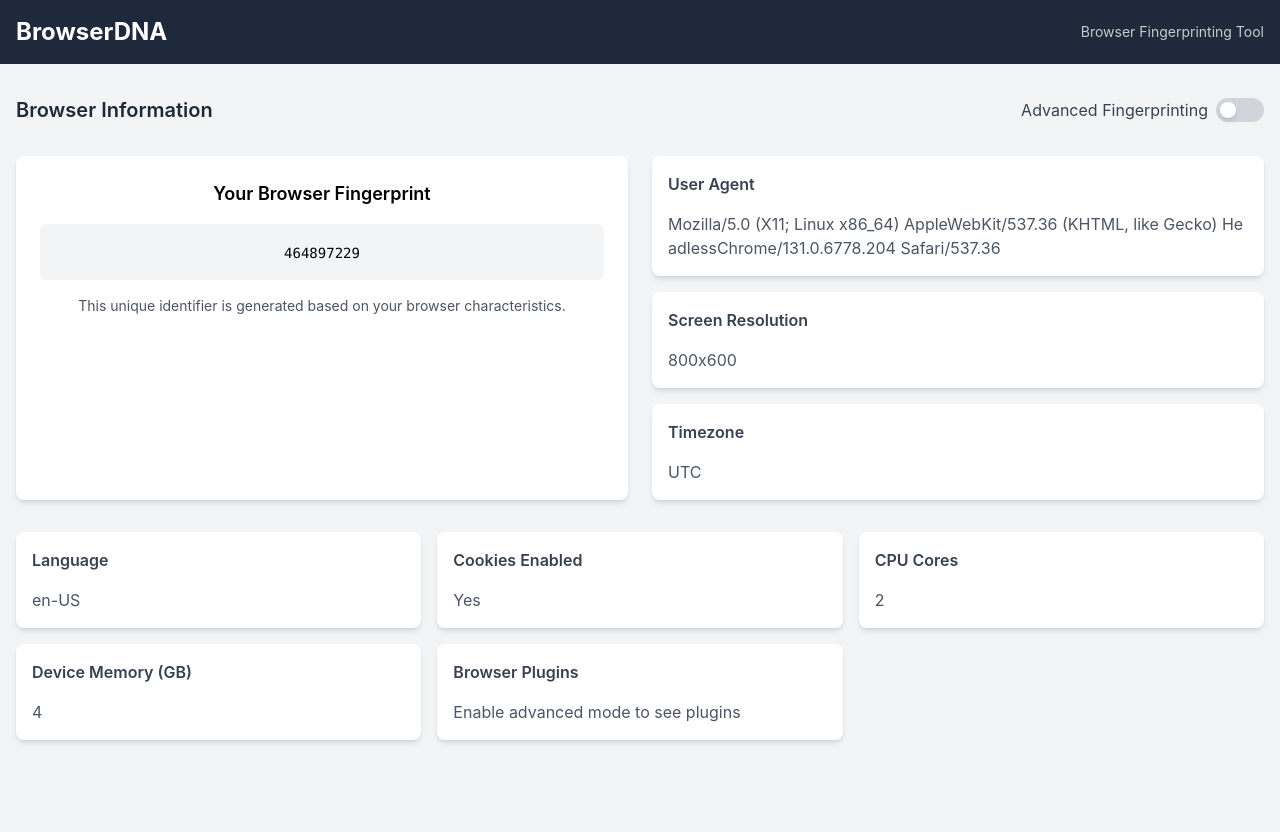
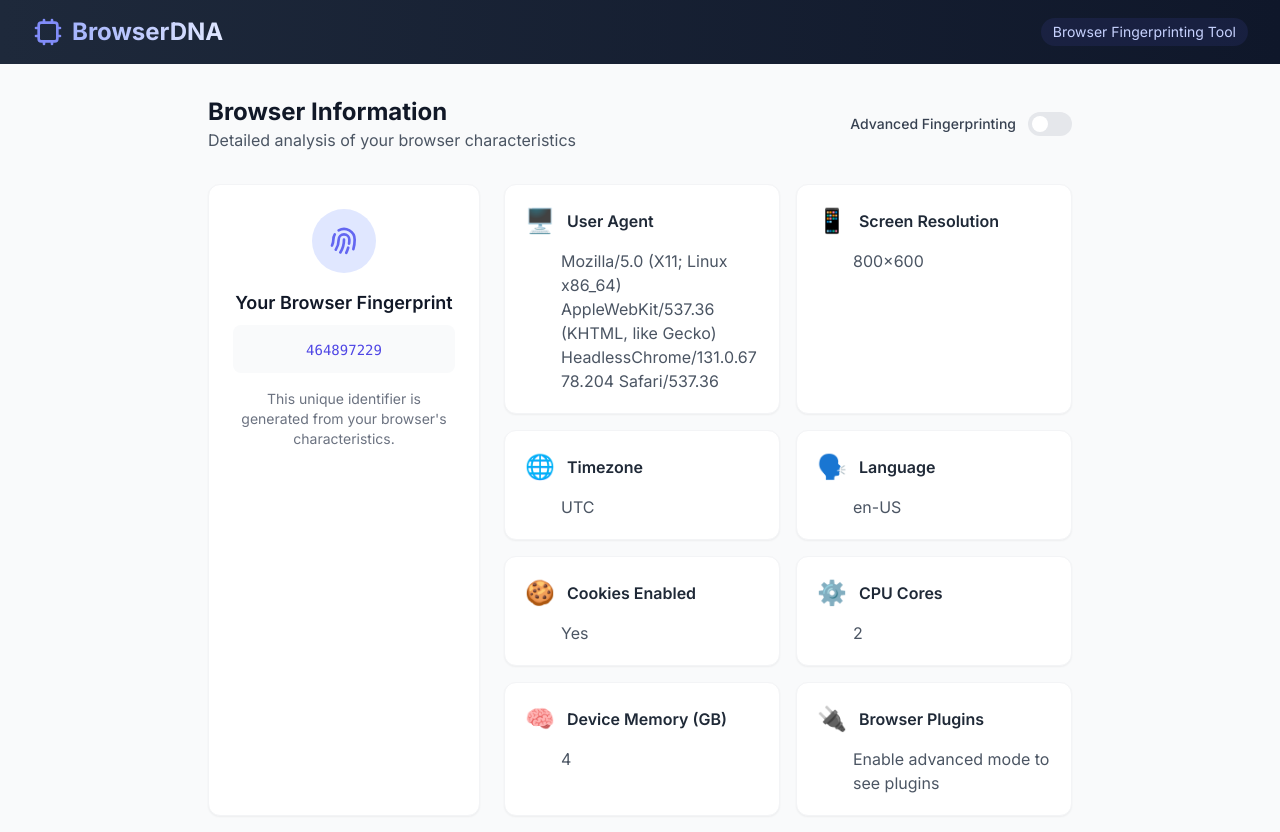
Before and after one commit to Mayaar-Irshad/BrowserDNA, a React (Create React App) app: page / in a window 1280 px wide. Shown: the top 832 px of the page. Built offline with nearby package versions, Linux system fonts and the light colour scheme.

Commit message:
improved styles a lil

```diff
--- a/public/index.html
+++ b/public/index.html
@@ -15,16 +15,12 @@
       user's mobile device or desktop. See https://developers.google.com/web/fundamentals/web-app-manifest/
     -->
     <link rel="manifest" href="%PUBLIC_URL%/manifest.json" />
-    <!--
-      Notice the use of %PUBLIC_URL% in the tags above.
-      It will be replaced with the URL of the `public` folder during the build.
-      Only files inside the `public` folder can be referenced from the HTML.
 
-      Unlike "/favicon.ico" or "favicon.ico", "%PUBLIC_URL%/favicon.ico" will
-      work correctly both with client-side routing and a non-root public URL.
-      Learn how to configure a non-root public URL by running `npm run build`.
-    -->
+    <!-- Adding Inter font -->
+  <link href="https://fonts.googleapis.com/css2?family=Inter:wght@400;500;600;700&display=swap" rel="stylesheet">
+
     <title>React App</title>
+    <!-- <title>BrowserDNA</title> -->
   </head>
   <body>
     <noscript>You need to enable JavaScript to run this app.</noscript>
--- a/src/components/FingerprintDisplay.jsx
+++ b/src/components/FingerprintDisplay.jsx
@@ -1,13 +1,20 @@
 const FingerprintDisplay = ({ fingerprint }) => {
   return (
-    <div className="bg-white rounded-lg shadow-md p-6 text-center">
-      <h3 className="text-lg font-semibold mb-4">Your Browser Fingerprint</h3>
-      <div className="bg-gray-100 p-4 rounded-md">
-        <code className="text-sm break-all">{fingerprint}</code>
+    <div className="bg-white rounded-xl shadow-sm border border-gray-100 p-6 h-full">
+      <div className="text-center">
+        <div className="w-16 h-16 bg-indigo-100 rounded-full flex items-center justify-center mx-auto mb-4">
+          <svg className="w-8 h-8 text-indigo-500" fill="none" stroke="currentColor" viewBox="0 0 24 24">
+            <path strokeLinecap="round" strokeLinejoin="round" strokeWidth="2" d="M12 11c0 3.517-1.009 6.799-2.753 9.571m-3.44-2.04l.054-.09A13.916 13.916 0 008 11a4 4 0 118 0c0 1.017-.07 2.019-.203 3m-2.118 6.844A21.88 21.88 0 0015.171 17m3.839 1.132c.645-2.266.99-4.659.99-7.132A8 8 0 008 4.07M3 15.364c.64-1.319 1-2.8 1-4.364 0-1.457.39-2.823 1.07-4" />
+          </svg>
+        </div>
+        <h3 className="text-lg font-semibold text-gray-900 mb-2">Your Browser Fingerprint</h3>
+        <div className="bg-gray-50 p-3 rounded-lg mb-4">
+          <code className="text-sm font-mono text-indigo-600 break-all">{fingerprint}</code>
+        </div>
+        <p className="text-sm text-gray-500">
+          This unique identifier is generated from your browser's characteristics.
+        </p>
       </div>
-      <p className="mt-4 text-sm text-gray-600">
-        This unique identifier is generated based on your browser characteristics.
-      </p>
     </div>
   );
 };
--- a/src/components/InfoCard.jsx
+++ b/src/components/InfoCard.jsx
@@ -1,12 +1,16 @@
 const InfoCard = ({ title, value, icon }) => {
   return (
-    <div className="bg-white rounded-lg shadow-md p-4 flex flex-col">
-      <div className="flex items-center mb-2">
-        {icon && <span className="mr-2 text-primary">{icon}</span>}
-        <h3 className="font-semibold text-gray-700">{title}</h3>
-      </div>
-      <div className="mt-2">
-        <p className="text-gray-600 break-all">{value || 'Not available'}</p>
+    <div className="bg-white rounded-xl shadow-sm border border-gray-100 overflow-hidden hover:shadow-md transition-shadow">
+      <div className="p-5">
+        <div className="flex items-center mb-3">
+          {icon && <span className="text-2xl mr-3">{icon}</span>}
+          <h3 className="font-semibold text-gray-800">{title}</h3>
+        </div>
+        <div className="pl-9"> {/* Adjust based on icon size */}
+            <p className="text-gray-600 break-words text-sm md:text-base">
+              {value || 'Not available'}
+            </p>
+        </div>
       </div>
     </div>
   );
--- a/src/components/Navbar.jsx
+++ b/src/components/Navbar.jsx
@@ -1,9 +1,20 @@
 const Navbar = () => {
   return (
-    <header className="bg-dark text-white p-4 shadow-md">
-      <div className="container mx-auto flex justify-between items-center">
-        <h1 className="text-2xl font-bold">BrowserDNA</h1>
-        <span className="text-sm opacity-75">Browser Fingerprinting Tool</span>
+    <header className="bg-gradient-to-r from-dark-800 to-dark-900 text-white shadow-lg">
+      <div className="max-w-7xl mx-auto px-4 sm:px-6 lg:px-8 py-4">
+        <div className="flex justify-between items-center">
+          <div className="flex items-center">
+            <svg className="h-8 w-8 text-indigo-400 mr-2" fill="none" stroke="currentColor" viewBox="0 0 24 24">
+              <path strokeLinecap="round" strokeLinejoin="round" strokeWidth="2" d="M9 3v2m6-2v2M9 19v2m6-2v2M5 9H3m2 6H3m18-6h-2m2 6h-2M7 19h10a2 2 0 002-2V7a2 2 0 00-2-2H7a2 2 0 00-2 2v10a2 2 0 002 2z" />
+            </svg>
+            <h1 className="text-2xl font-bold bg-clip-text text-transparent bg-gradient-to-r from-indigo-300 to-indigo-100">
+              BrowserDNA
+            </h1>
+          </div>
+          <span className="text-sm bg-indigo-500/10 px-3 py-1 rounded-full text-indigo-200">
+            Browser Fingerprinting Tool
+          </span>
+        </div>
       </div>
     </header>
   );
--- a/src/components/ToggleSwitch.jsx
+++ b/src/components/ToggleSwitch.jsx
@@ -1,17 +1,16 @@
-import { useState } from 'react';
-
 const ToggleSwitch = ({ label, enabled, setEnabled }) => {
   return (
     <div className="flex items-center">
-      <label className="mr-2 text-gray-700">{label}</label>
-      <div
-        className={`w-12 h-6 flex items-center rounded-full p-1 cursor-pointer transition-colors ${enabled ? 'bg-primary' : 'bg-gray-300'}`}
+      <span className="mr-3 text-sm font-medium text-gray-700">{label}</span>
+      <button
+        type="button"
+        className={`relative inline-flex h-6 w-11 items-center rounded-full transition-all duration-300 ease-in-out focus:outline-none focus:ring-2 focus:ring-indigo-500 focus:ring-offset-2 ${enabled ? 'bg-indigo-600' : 'bg-gray-200'}`}
         onClick={() => setEnabled(!enabled)}
       >
-        <div
-          className={`bg-white w-4 h-4 rounded-full shadow-md transform transition-transform ${enabled ? 'translate-x-6' : ''}`}
-        ></div>
-      </div>
+        <span
+          className={`inline-block h-4 w-4 transform rounded-full bg-white transition-all duration-300 ease-in-out ${enabled ? 'translate-x-6' : 'translate-x-1'}`}
+        />
+      </button>
     </div>
   );
 };
--- a/src/pages/Home.jsx
+++ b/src/pages/Home.jsx
@@ -1,18 +1,22 @@
-import { useState } from 'react';
-import useFingerprint from '../hooks/useFingerprint';
-import FingerprintDisplay from '../components/FingerprintDisplay';
-import InfoCard from '../components/InfoCard';
-import ToggleSwitch from '../components/ToggleSwitch';
+import { useState } from "react";
+import useFingerprint from "../hooks/useFingerprint";
+import FingerprintDisplay from "../components/FingerprintDisplay";
+import InfoCard from "../components/InfoCard";
+import ToggleSwitch from "../components/ToggleSwitch";
 
 const Home = () => {
   const [advancedMode, setAdvancedMode] = useState(false);
   const fingerprintData = useFingerprint(advancedMode);
 
   return (
-    <div className="min-h-screen bg-gray-100">
-      <div className="container mx-auto px-4 py-8">
-        <div className="mb-8 flex justify-between items-center">
-          <h2 className="text-xl font-semibold text-gray-800">Browser Information</h2>
+    <div className="min-h-screen bg-gray-50">
+      <div className="max-w-4xl mx-auto px-4 py-8">
+        {/* Header Section */}
+        <div className="mb-8 flex flex-col sm:flex-row justify-between items-start sm:items-center gap-4">
+          <div>
+            <h2 className="text-2xl font-bold text-gray-900">Browser Information</h2>
+            <p className="text-gray-600">Detailed analysis of your browser characteristics</p>
+          </div>
           <ToggleSwitch
             label="Advanced Fingerprinting"
             enabled={advancedMode}
@@ -20,46 +24,58 @@ const Home = () => {
           />
         </div>
 
-        <div className="grid grid-cols-1 md:grid-cols-2 gap-6 mb-8">
+        {/* Main Content Grid */}
+        <div className="grid grid-cols-1 lg:grid-cols-3 gap-6">
+          {/* Left Column - Fingerprint */}
+          <div className="lg:col-span-1">
             <FingerprintDisplay fingerprint={fingerprintData.fingerprint} />
+          </div>
 
-          <div className="grid grid-cols-1 gap-4">
+          {/* Right Column - Info Cards */}
+          <div className="lg:col-span-2">
+            <div className="grid grid-cols-1 md:grid-cols-2 gap-4">
               <InfoCard
                 title="User Agent"
                 value={fingerprintData.userAgent}
+                icon="🖥️"
               />
               <InfoCard
                 title="Screen Resolution"
                 value={fingerprintData.screenResolution}
+                icon="📱"
               />
               <InfoCard
                 title="Timezone"
                 value={fingerprintData.timezone}
+                icon="🌐"
               />
-          </div>
-        </div>
-
-        <div className="grid grid-cols-1 md:grid-cols-2 lg:grid-cols-3 gap-4">
               <InfoCard
                 title="Language"
                 value={fingerprintData.language}
+                icon="🗣️"
               />
               <InfoCard
                 title="Cookies Enabled"
                 value={fingerprintData.cookiesEnabled}
+                icon="🍪"
               />
               <InfoCard
                 title="CPU Cores"
                 value={fingerprintData.hardwareConcurrency}
+                icon="⚙️"
               />
               <InfoCard
                 title="Device Memory (GB)"
                 value={fingerprintData.deviceMemory}
+                icon="🧠"
               />
               <InfoCard
                 title="Browser Plugins"
                 value={fingerprintData.plugins.join(', ')}
+                icon="🔌"
               />
+            </div>
+          </div>
         </div>
       </div>
     </div>
--- a/tailwind.config.js
+++ b/tailwind.config.js
@@ -5,10 +5,22 @@ module.exports = {
   ],
   theme: {
     extend: {
+      transitionProperty: {
+        'all': 'all',
+      },
       colors: {
-        primary: '#3b82f6',
-        secondary: '#10b981',
-        dark: '#1e293b',
+        primary: {
+          500: '#6366f1',
+          600: '#4f46e5',
+        },
+        secondary: {
+          500: '#10b981',
+          600: '#059669',
+        },
+        dark: {
+          800: '#1e293b',
+          900: '#0f172a',
+        },
       },
     },
   },
```
Also changed, not shown: src/index.css (line endings or trailing spaces). Lines whose indentation alone changed are shown as unchanged.
